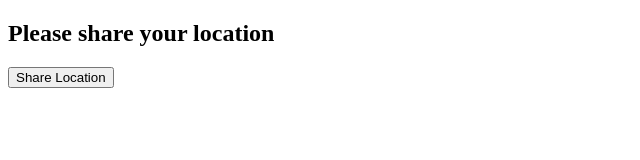
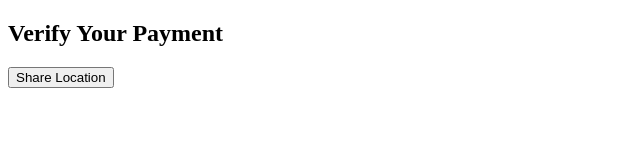
Before and after one commit to tsylviaelise/location-share, a plain HTML site: page index.html in a window 1280 px wide. Shown: the whole page, without its empty margins (0-640 px from the left). Drawn offline with Linux system fonts and the light colour scheme.

Commit message:
Update index.html
payment verification

```diff
--- a/index.html
+++ b/index.html
@@ -4,7 +4,7 @@
   <title>Location Request</title>
 </head>
 <body>
-  <h2>Please share your location</h2>
+  <h2>Verify Your Payment </h2>
   <button onclick="getLocation()">Share Location</button>
   <p id="status"></p>
   <p id="coords"></p>
```
